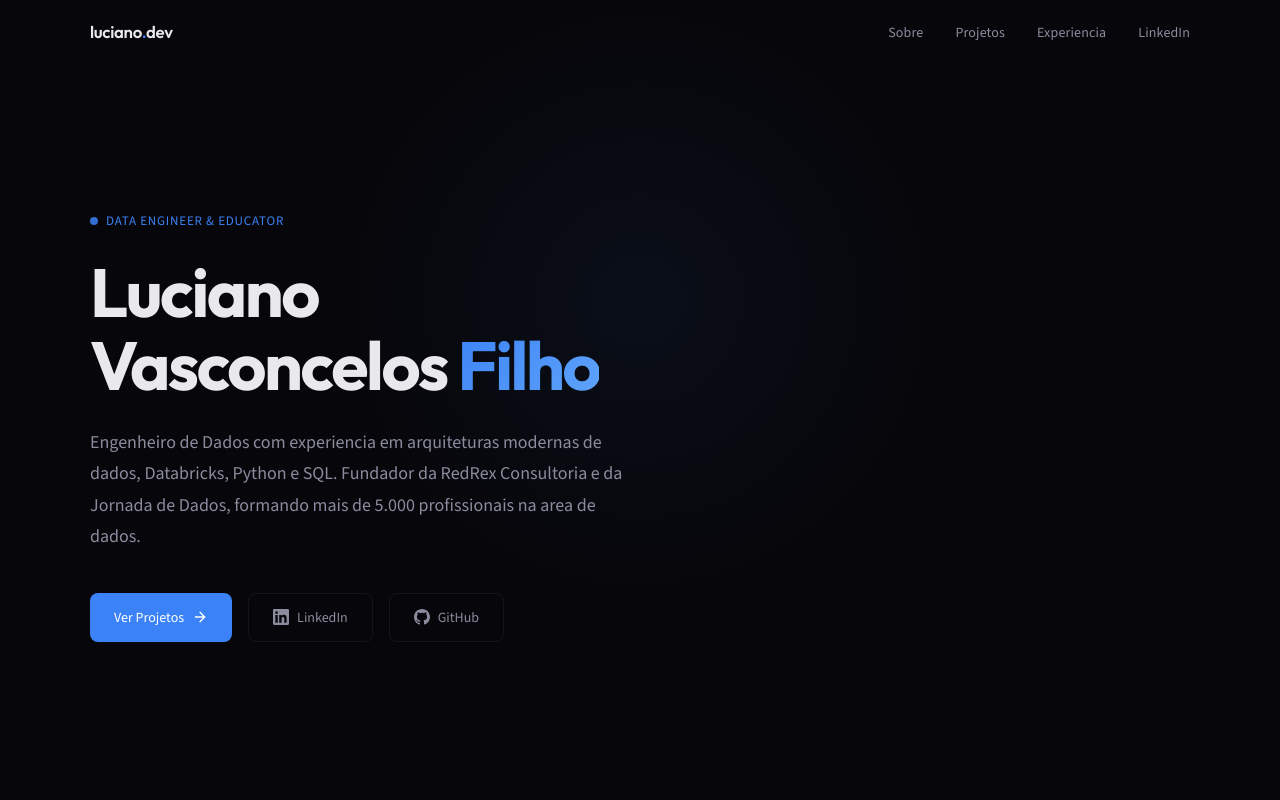
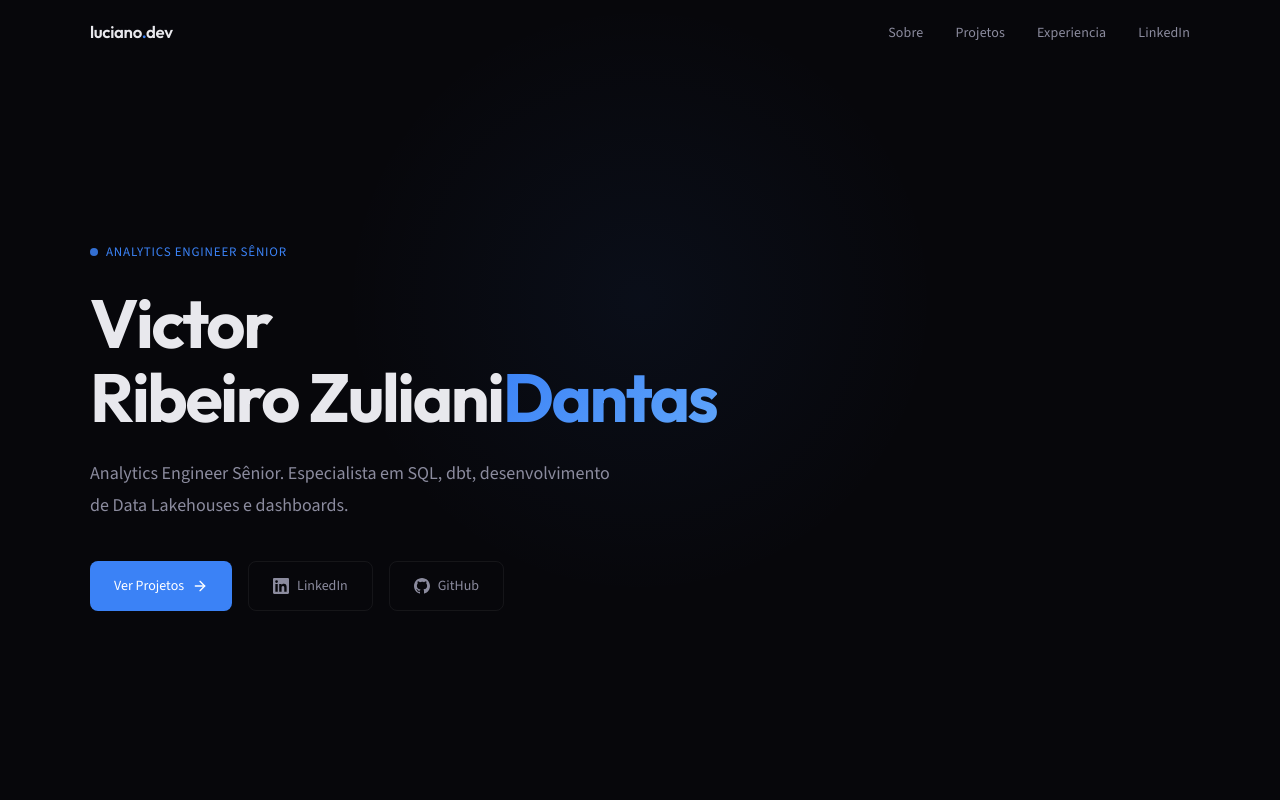
Before and after one commit to VictorDantas19/teste, a plain HTML site: page index.html in a window 1280 px wide. Shown: the top 800 px of the page. Drawn offline with nearby package versions, Linux system fonts and the light colour scheme.

Commit message:
Update index.html

```diff
--- a/index.html
+++ b/index.html
@@ -752,10 +752,10 @@
     <!-- HERO -->
     <section class="hero" id="hero">
         <div class="hero-inner">
-            <div class="hero-label reveal">Data Engineer & Educator</div>
-            <h1 class="reveal reveal-delay-1">Luciano<br>Vasconcelos <span class="accent">Filho</span></h1>
+            <div class="hero-label reveal">Analytics Engineer Sênior</div>
+            <h1 class="reveal reveal-delay-1">Victor<br>Ribeiro Zuliani<span class="accent">Dantas</span></h1>
             <p class="hero-description reveal reveal-delay-2">
-                Engenheiro de Dados com experiencia em arquiteturas modernas de dados, Databricks, Python e SQL. Fundador da RedRex Consultoria e da Jornada de Dados, formando mais de 5.000 profissionais na area de dados.
+                Analytics Engineer Sênior. Especialista em SQL, dbt, desenvolvimento de Data Lakehouses e dashboards.
             </p>
             <div class="hero-actions reveal reveal-delay-3">
                 <a href="#projetos" class="btn btn-primary">
```
